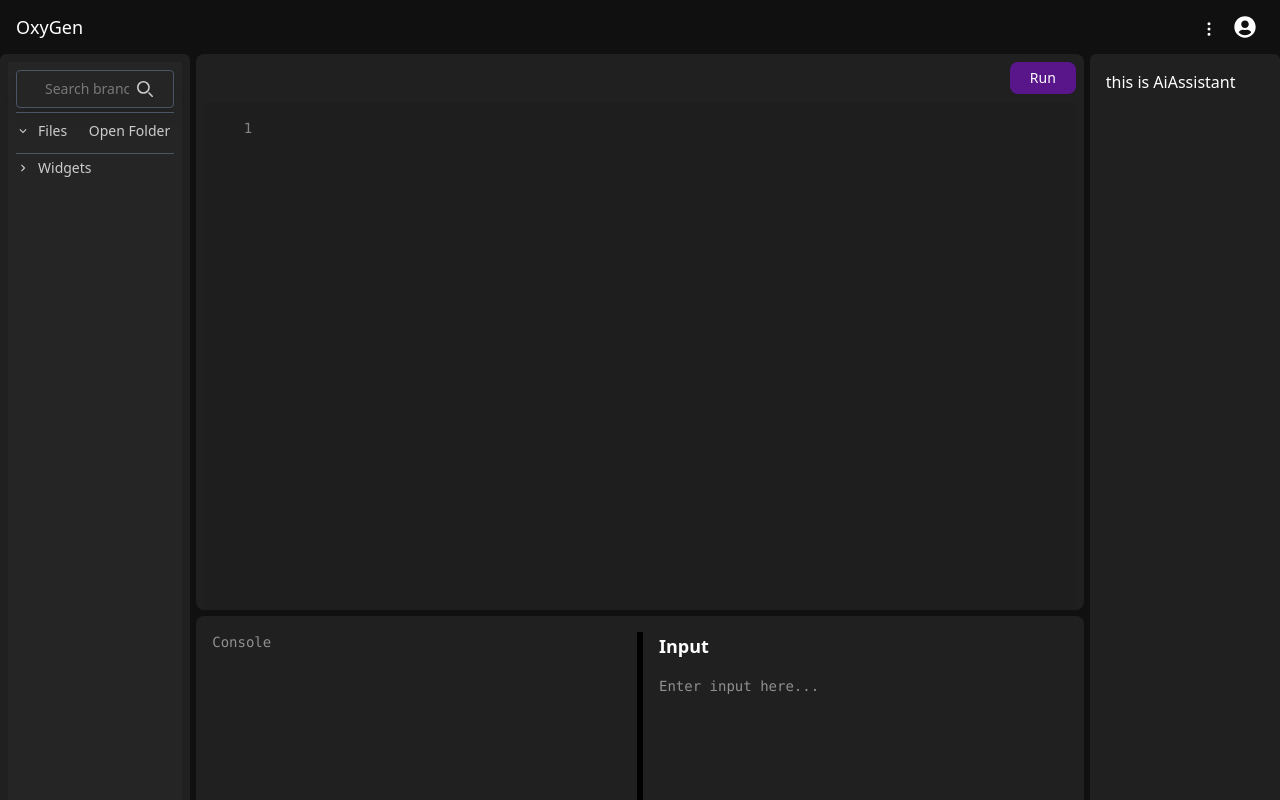
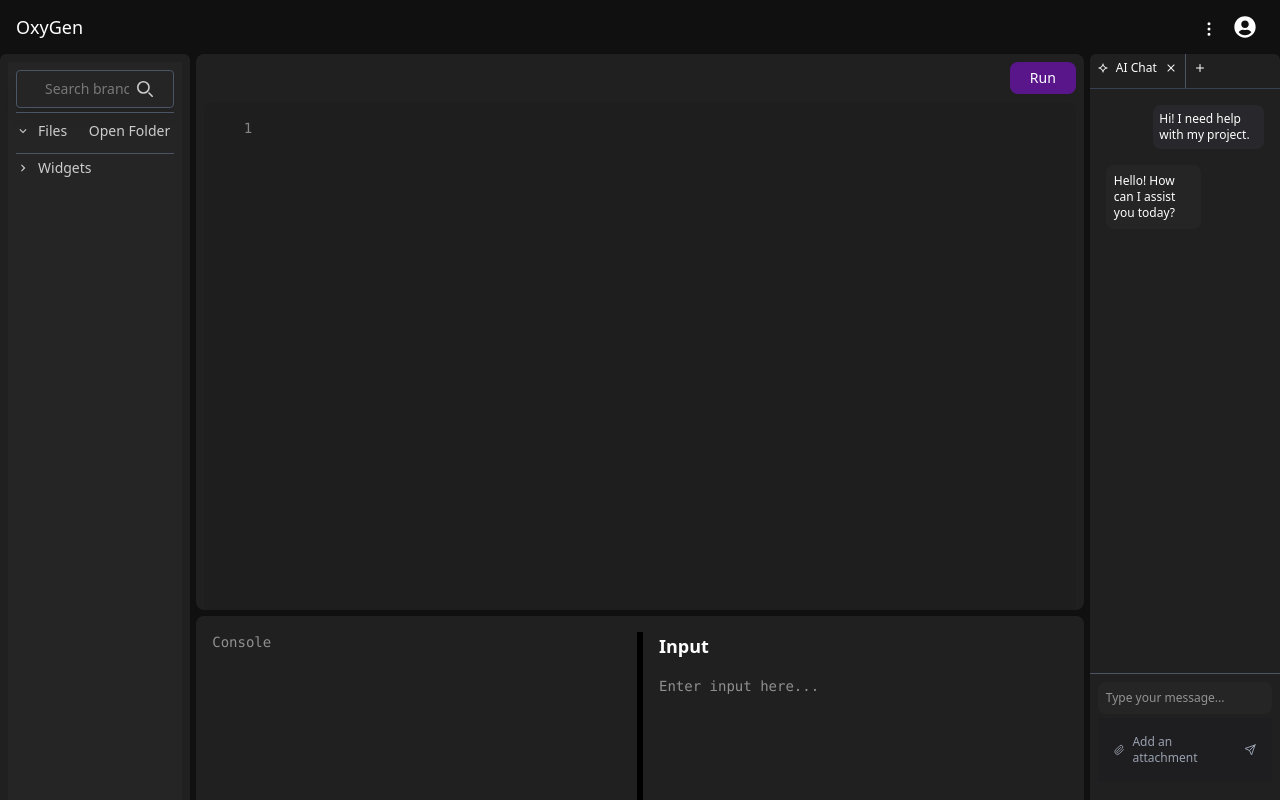
Before and after one commit to Mahbub2001/OxyGen-Scripts, a Next.js app: page / in a window 1280 px wide. Built offline with nearby package versions, Linux system fonts and the light colour scheme.

Commit message:
ai_assistant

```diff
--- a/src/app/page.js
+++ b/src/app/page.js
@@ -41,7 +41,7 @@ export default function Home() {
   }
 
   return (
-    <div className="h-screen w-full sticky md:fixed">
+    <div className="h-full w-full sticky md:fixed">
       <div className="md:hidden flex justify-between p-4">
         <button onClick={toggleLeftSidebar}>
           <Menu className="h-6 w-6" />
@@ -55,7 +55,7 @@ export default function Home() {
         <Panel
           defaultSize={15}
           minSize={0}
-          maxSize={30}
+          maxSize={15}
           className={`${isLeftSidebarOpen ? "block" : "hidden"} md:block`}
         >
           <div className="bg-[#202020] h-full p-2 shadow-2xl rounded-md">
@@ -79,10 +79,10 @@ export default function Home() {
         <Panel
           defaultSize={15}
           minSize={0}
-          maxSize={30}
+          maxSize={40}
           className={`${isRightSidebarOpen ? "block" : "hidden"} md:block`}
         >
-          <div className="rounded-md h-full bg-[#202020] p-4">
+          <div className="rounded-md h-full bg-[#202020] ">
             <AiAssistant />
           </div>
         </Panel>
--- a/src/components/AiAssistant/AiAssistant.js
+++ b/src/components/AiAssistant/AiAssistant.js
@@ -1,11 +1,61 @@
-import React from 'react'
+"use client";
+import React from "react";
+import { RiGeminiLine } from "react-icons/ri";
+import { RxCross2 } from "react-icons/rx";
+import { FiPaperclip, FiPlus, FiSend } from "react-icons/fi";
 
 function AiAssistant() {
   return (
-    <div>
-      this is AiAssistant
+    <div className="flex flex-col text-white min-h-screen text-xs">
+      <div className="flex flex-col justify-between flex-grow">
+        <div className="border-b border-gray-700 flex items-center">
+          <div className="flex gap-2 items-center border-r border-gray-600 pr-2">
+            <div className="flex items-center gap-2 pl-2 pt-1.5 pb-3">
+              <RiGeminiLine size={10} />
+              <p>AI Chat</p>
+              <RxCross2 />
+            </div>
+          </div>
+          <div className="pt-1.5 pl-2 pb-3">
+            <FiPlus />
+          </div>
+        </div>
+        <div className="p-4 overflow-y-auto flex-grow">
+          <div className="flex flex-col gap-4">
+            <div className="bg-[#28282c] p-1.5 rounded-lg max-w-[70%] self-end">
+              <p>Hi! I need help with my project.</p>
+            </div>
+            <div className="bg-[#252526] p-2 rounded-lg max-w-[60%]">
+              <p>Hello! How can I assist you today?</p>
+            </div>
+          </div>
+        </div>
+        <div className="pb-18 border-t border-gray-600 p-2">
+          <textarea
+            placeholder="Type your message..."
+            className="w-full p-2 bg-[#252526] text-white rounded-lg focus:outline-none resize-none overflow-y-auto max-h-48"
+            rows={1}
+            onInput={(e) => {
+              e.target.style.height = "auto";
+              e.target.style.height = `${e.target.scrollHeight}px`;
+            }}
+          />
+          <div className="flex items-center justify-between p-2 bg-[#1e1e20]">
+            <label className="flex items-center cursor-pointer">
+              <input type="file" className="hidden" />
+              <span className="flex items-center p-2 text-gray-400 hover:text-white">
+                <FiPaperclip className="mr-2" />
+                Add an attachment
+              </span>
+            </label>
+            <button className="p-2 text-gray-400 hover:text-white">
+              <FiSend />
+            </button>
+          </div>
+        </div>
+      </div>
     </div>
-  )
+  );
 }
 
-export default AiAssistant
+export default AiAssistant;
--- a/src/components/GenerateReport/GenerateReportModal .js
+++ b/src/components/GenerateReport/GenerateReportModal .js
@@ -67,7 +67,7 @@ ${result.comments.join("\n")}
   return (
     <div className="fixed z-50 inset-0 bg-opacity-40 flex items-center justify-center">
       <div className="bg-white p-6 rounded-2xl w-1/3 shadow-xl dark:bg-gray-700 dark:border-gray-600 dark:hover:bg-gray-600">
-        <h2 className="text-xl font-semibold mb-6 text-gray-800 text-center dark:text-white">
+        <h2 className="text-sm font-semibold mb-6 text-gray-800 text-center dark:text-white">
           Generate Report
         </h2>
         <form onSubmit={handleSubmit} className="space-y-4">
@@ -112,7 +112,7 @@ ${result.comments.join("\n")}
           </div>
           {files.length > 0 && (
             <div className="mt-4">
-              <h3 className="text-sm font-medium text-gray-700 dark:text-gray-300">
+              <h3 className="text-xs font-medium text-gray-700 dark:text-gray-300">
                 Uploaded Files ({files.length})
               </h3>
               <ul className="mt-2 space-y-2">
@@ -121,7 +121,7 @@ ${result.comments.join("\n")}
                     key={index}
                     className="flex items-center justify-between p-2 bg-gray-100 rounded-lg dark:bg-gray-600"
                   >
-                    <span className="text-sm text-gray-700 dark:text-gray-300">
+                    <span className="text-xs text-gray-700 dark:text-gray-300">
                       {file.name}
                     </span>
                     <button
@@ -150,7 +150,7 @@ ${result.comments.join("\n")}
             </div>
           )}
           <div>
-            <label className="block text-gray-700 font-medium mb-2 dark:text-gray-300">
+            <label className="block text-gray-700 font-medium mb-2 dark:text-gray-300 text-xs">
               Enter Question
             </label>
             <input
@@ -158,21 +158,21 @@ ${result.comments.join("\n")}
               value={question}
               onChange={(e) => setQuestion(e.target.value)}
               placeholder="Type your question here..."
-              className="w-full px-3 py-2 border border-gray-300 rounded-lg focus:outline-none focus:ring-2 focus:ring-blue-400 dark:bg-gray-700 dark:border-gray-600 dark:text-white"
+              className="text-xs w-full px-3 py-2 border border-gray-300 rounded-lg focus:outline-none focus:ring-2 focus:ring-blue-400 dark:bg-gray-700 dark:border-gray-600 dark:text-white"
             />
           </div>
 
-          <div className="flex justify-end space-x-3">
+          <div className="flex flex-col md:flex-row justify-end space-x-3 text-xs">
             <button
               type="button"
               onClick={onClose}
-              className="px-4 py-2 bg-gray-400 text-white rounded-lg hover:bg-gray-500 transition-all"
+              className="cursor-pointer px-2 py-2 bg-gray-400 text-white rounded-lg hover:bg-gray-500 transition-all"
             >
               Cancel
             </button>
             <button
               type="submit"
-              className="px-4 py-2 bg-blue-600 text-white rounded-lg hover:bg-blue-700 transition-all"
+              className="cursor-pointer px-2 py-2 bg-blue-600 text-white rounded-lg hover:bg-blue-700 transition-all"
             >
               Upload and Analyze
             </button>
```
